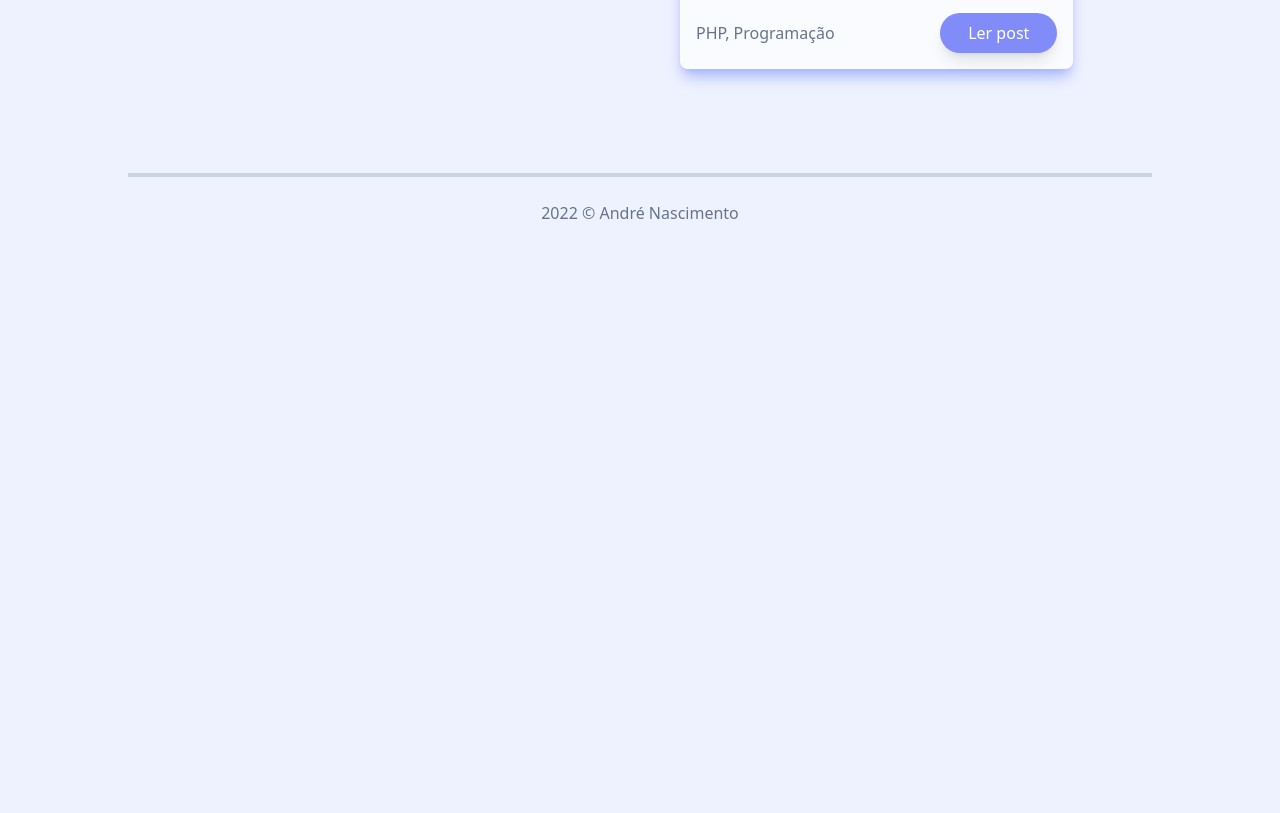
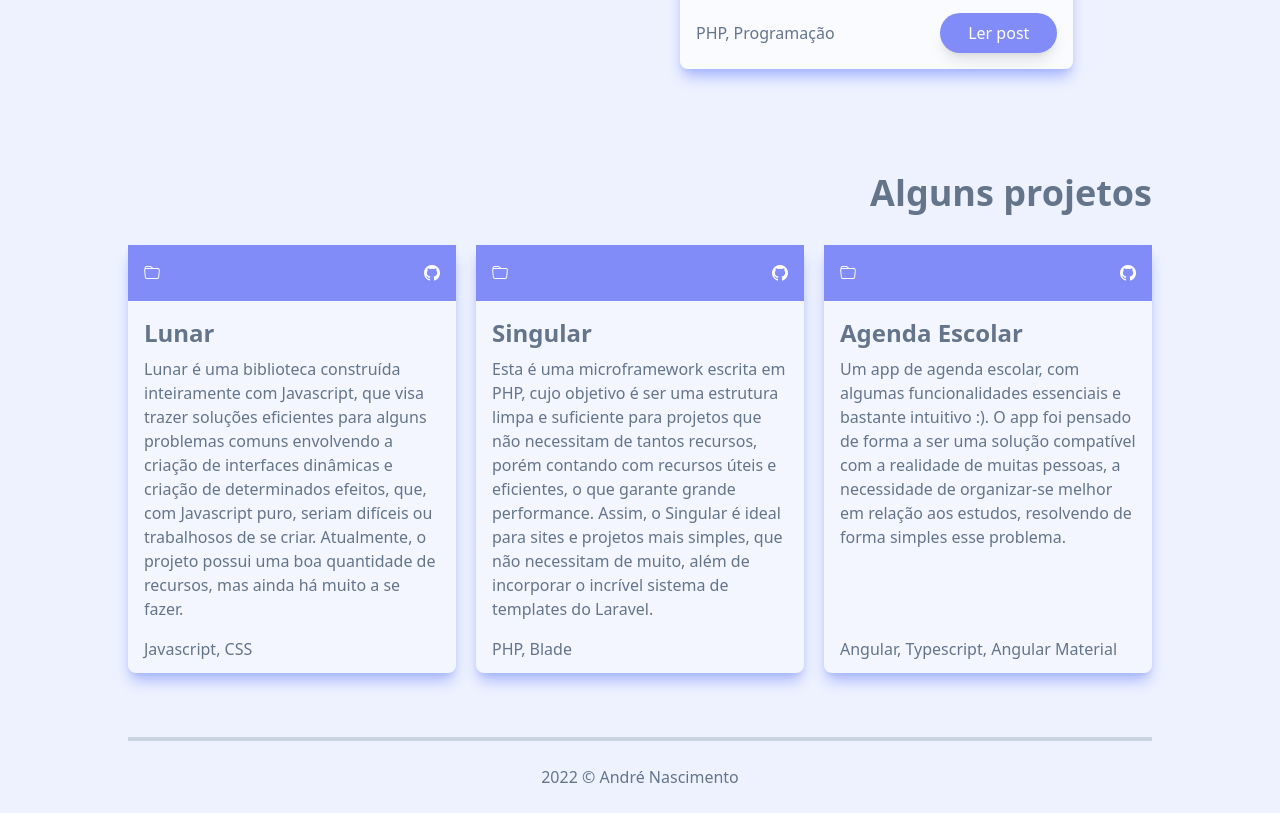
Before and after one commit to andrexm/web, a website: page index.html in a window 1280 px wide. Shown: the part 1291-2104 px from the top of the page. Before the commit the page ends 1540 px from the top, so only its background shows below. Drawn offline with nearby package versions, Linux system fonts and the light colour scheme.

Commit message:
added some projects

```diff
--- a/index.html
+++ b/index.html
@@ -44,6 +44,7 @@
     <!-- Contents -->
     <app-include src="partials/banner"></app-include>
     <app-include src="partials/from-blog"></app-include>
+    <app-include src="partials/some-projects"></app-include>
 
 
     <!-- Footer -->
--- /dev/null
+++ b/partials/some-projects.html
@@ -0,0 +1,80 @@
+<section>
+    <div class="title mb-8 text-right">
+        Alguns projetos
+    </div>
+
+    <!-- Projects list -->
+    <div class="grid md:grid-cols-3 gap-5 mb-16">
+        <!-- Project -->
+        <div class="rounded-lg shadow-lg shadow-indigo-300 bg-white/30 grid content-between
+            hover:-translate-y-6 transition duration-300">
+            <div>
+                <div class="p-2 md:p-3 lg:p-4 bg-indigo-400 text-white flex justify-between items-center">
+                    <i class="bi-folder"></i>
+                    <div class="flex gap-3 items-center">
+                        <a href="https://github.com/andrexm/lunar" target="_blank">
+                            <i class="bi-github"></i>
+                        </a>
+                    </div>
+                </div>
+                <div class="p-2 md:p-3 lg:p-4 text-slate-500 rounded-b-lg">
+                    <div class="text-2xl font-bold mb-2">Lunar</div>
+                    <p>
+                        Lunar é uma biblioteca construída inteiramente com Javascript, que visa trazer soluções eficientes para alguns problemas comuns envolvendo a criação de interfaces dinâmicas e criação de determinados efeitos, que, com Javascript puro, seriam difíceis ou trabalhosos de se criar. Atualmente, o projeto possui uma boa quantidade de recursos, mas ainda há muito a se fazer.
+                    </p>
+                </div>
+            </div>
+            <div class="px-2 pb-2 md:px-3 md:pb-3 lg:px-4 pb-4 text-slate-500 rounded-b-lg">
+                Javascript, CSS
+            </div>
+        </div>
+
+        <!-- Project -->
+        <div class="rounded-lg shadow-lg shadow-indigo-300 bg-white/30 grid content-between
+            hover:-translate-y-6 transition duration-300">
+            <div>
+                <div class="p-2 md:p-3 lg:p-4 bg-indigo-400 text-white flex justify-between items-center">
+                    <i class="bi-folder"></i>
+                    <div class="flex gap-3 items-center">
+                        <a href="https://github.com/andrexm/singular" target="_blank">
+                            <i class="bi-github"></i>
+                        </a>
+                    </div>
+                </div>
+                <div class="p-2 md:p-3 lg:p-4 text-slate-500 rounded-b-lg">
+                    <div class="text-2xl font-bold mb-2">Singular</div>
+                    <p>
+                        Esta é uma microframework escrita em PHP, cujo objetivo é ser uma estrutura limpa e suficiente para projetos que não necessitam de tantos recursos, porém contando com recursos úteis e eficientes, o que garante grande performance. Assim, o Singular é ideal para sites e projetos mais simples, que não necessitam de muito, além de incorporar o incrível sistema de templates do Laravel.
+                    </p>
+                </div>
+            </div>
+            <div class="px-2 pb-2 md:px-3 md:pb-3 lg:px-4 pb-4 text-slate-500 rounded-b-lg">
+                PHP, Blade
+            </div>
+        </div>
+
+        <!-- Project -->
+        <div class="rounded-lg shadow-lg shadow-indigo-300 bg-white/30 grid content-between
+            hover:-translate-y-6 transition duration-300">
+            <div>
+                <div class="p-2 md:p-3 lg:p-4 bg-indigo-400 text-white flex justify-between items-center">
+                    <i class="bi-folder"></i>
+                    <div class="flex gap-3 items-center">
+                        <a href="https://github.com/andrexm/angular-agenda-escolar" target="_blank">
+                            <i class="bi-github"></i>
+                        </a>
+                    </div>
+                </div>
+                <div class="p-2 md:p-3 lg:p-4 text-slate-500 rounded-b-lg">
+                    <div class="text-2xl font-bold mb-2">Agenda Escolar</div>
+                    <p>
+                        Um app de agenda escolar, com algumas funcionalidades essenciais e bastante intuitivo :). O app foi pensado de forma a ser uma solução compatível com a realidade de muitas pessoas, a necessidade de organizar-se melhor em relação aos estudos, resolvendo de forma simples esse problema.
+                    </p>
+                </div>
+            </div>
+            <div class="px-2 pb-2 md:px-3 md:pb-3 lg:px-4 pb-4 text-slate-500 rounded-b-lg">
+                Angular, Typescript, Angular Material
+            </div>
+        </div>
+    </div>
+</section>
```
Also changed, not shown: assets/css/styles.css.
